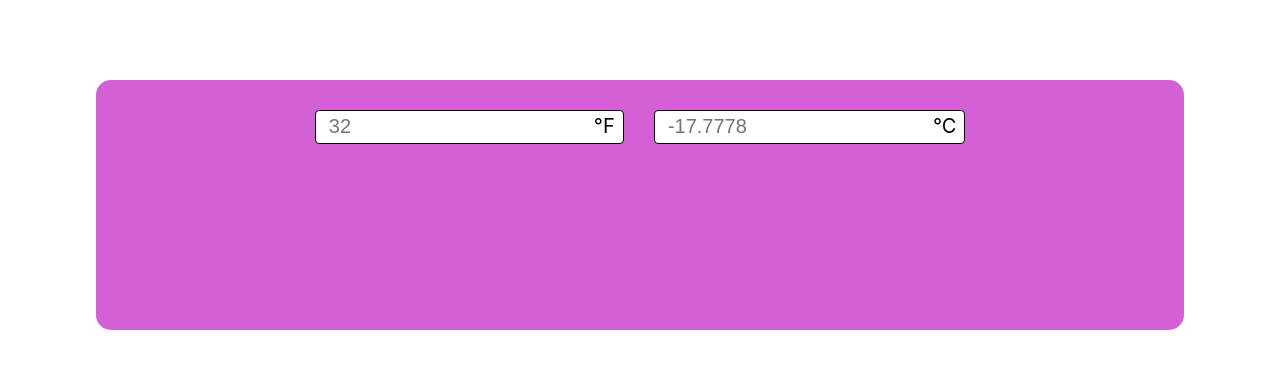
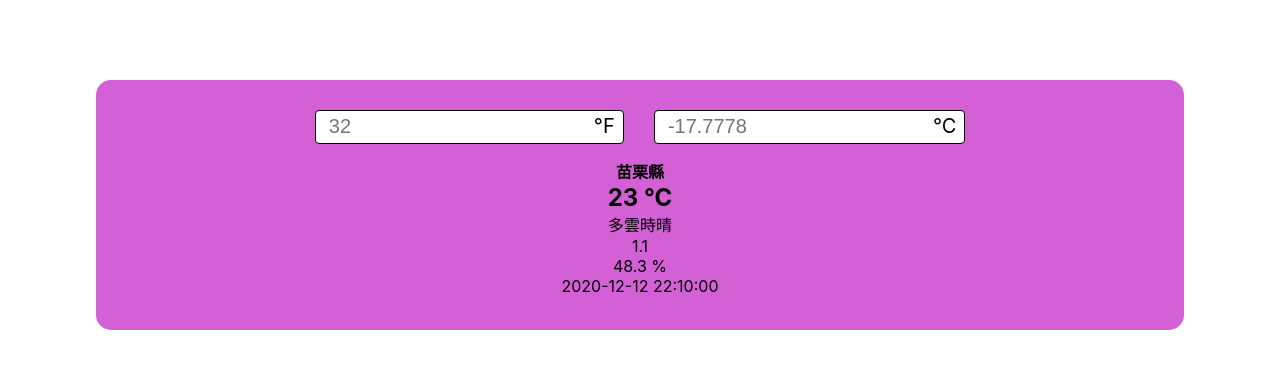
Before and after one commit to VanessaLin9/temperature-P06, a React (Create React App) app: page / in a window 1280 px wide. Shown: the top 368 px of the page. Built offline with nearby package versions, Linux system fonts and the light colour scheme; no server answers.

Commit message:
feat: fetch weather apis

```diff
--- /dev/null
+++ b/src/Hooks/useWeather.js
@@ -0,0 +1,74 @@
+import { useEffect, useState } from "react"
+
+const TOKEN = process.env.REACT_APP_Token
+const LOCATION = '臺北'
+const LOCATION_CITY = '臺北市'
+
+const useWeather = () => {
+
+ const [weather, setWeather] = useState({
+   locationName: "苗栗縣",
+   windSpeed: 1.1,
+   temperature: 22.9,
+   observationTime: '2020-12-12 22:10:00',
+   description: "多雲時晴",
+   weatherCode: "123",
+   rainPossibility: 48.3,
+   comfortability:'456',
+ })
+
+  const fetchWeatherNow = ()=> {
+    fetch(`https://opendata.cwb.gov.tw/api/v1/rest/datastore/O-A0003-001?Authorization=${TOKEN}&locationName=${LOCATION}`)
+    .then((res) => res.json())
+    .then((Data) => {
+      const location = Data.records.location[0]
+      const weatherElements = location.weatherElement.reduce((needElements, item) => {
+        if(['WDSD', 'TEMP'].includes(item.elementName)){
+          needElements[item.elementName] = item.elementValue
+        }
+        return needElements
+      }, {})
+
+      setWeather((prev) => ({
+        ...prev,
+        locationName: location.locationName,
+        windSpeed: weatherElements.WDSD,
+        temperature: weatherElements.TEMP,
+        observationTime: location.time.obsTime
+      }))
+    })
+  }
+
+  const fetchWeather36hr = ()=> {
+    fetch(`https://opendata.cwb.gov.tw/api/v1/rest/datastore/F-C0032-001?Authorization=${TOKEN}&locationName=${LOCATION_CITY}`)
+    .then((res) => res.json())
+    .then((data)=>{
+
+      const locationData = data.records.location[0]
+      const weatherElements = locationData.weatherElement.reduce((needElements, item)=> {
+        if(['Wx', 'PoP', 'CI'].includes(item.elementName)){
+          needElements[item.elementName]= item.time[0].parameter
+        }
+        return needElements
+      }, {})
+
+      setWeather((prev)=> ({
+        ...prev,
+        description: weatherElements.Wx.parameterName,
+        weatherCode: weatherElements.Wx.parameterValue,
+        rainPossibility: weatherElements.PoP.parameterName,
+        comfortability: weatherElements.CI.parameterName,
+      }))
+  })
+}
+
+  useEffect(()=>{
+    fetchWeatherNow()
+    fetchWeather36hr()
+  },[])
+
+
+  return {weather}
+}
+
+export default useWeather
--- a/src/component/App.css
+++ b/src/component/App.css
@@ -110,3 +110,13 @@
  input:invalid {
    box-shadow: none;
  }
+
+.container {
+  /* display: flex; */
+  background-color: rgb(211, 96, 213);
+  margin: 80px auto 0 auto;
+  width: 85%;
+  height: 250px;
+  padding: 15px;
+  border-radius: 15px;
+}
--- a/src/component/App.js
+++ b/src/component/App.js
@@ -1,12 +1,16 @@
-import React from 'react';
+import { useState, useEffect } from 'react';
 import './App.css';
-import Conversion from './conversion';
+import Conversion from './Conversion';
+import Weather from './Weather';
+import useWeather from '../Hooks/useWeather'
+
 
 const App = () => {
-  const [inputF, setInputF] = React.useState('');
-  const [inputC, setInputC] = React.useState('');
-  const [holderF, setHolderF] = React.useState('320');
-  const [holderC, setHolderC] = React.useState('160');
+  const [inputF, setInputF] = useState('');
+  const [inputC, setInputC] = useState('');
+  const [holderF, setHolderF] = useState('320');
+  const [holderC, setHolderC] = useState('160');
+  const {weather} = useWeather();
 
   const atChange = (e) => {
     if (e.target.id === 'inputF') {
@@ -23,7 +27,7 @@ const App = () => {
     }
   };
 
-  React.useEffect(() => {
+  useEffect(() => {
     let converC = ((inputF - 32) * 5) / 9;
     if (converC % 1 !== 0) {
       converC = converC.toFixed(4);
@@ -31,7 +35,7 @@ const App = () => {
     setHolderC(converC);
   }, [inputF]);
 
-  React.useEffect(() => {
+  useEffect(() => {
     let converF = (inputC * 9) / 5 + 32;
     if (converF % 1 !== 0) {
       converF = converF.toFixed(4);
@@ -41,6 +45,7 @@ const App = () => {
 
   return (
     <div className="App">
+      <div className="container">
       <Conversion
         inputF={inputF}
         inputC={inputC}
@@ -49,6 +54,8 @@ const App = () => {
         onChange={atChange}
         onClick={(e) => atClick(e)}
       />
+      <Weather weather={weather} />
+      </div>
     </div>
   );
 };
--- /dev/null
+++ b/src/component/Weather/index.js
@@ -0,0 +1,17 @@
+
+const Weather = (props)=> {
+  const {weather} = props;
+
+  return (
+    <div className="weather">
+        <h4>{weather.locationName}</h4>
+        <h2>{ Math.round(weather.temperature)} &deg;C </h2>
+        <p>{weather.description}</p>
+        <p>{weather.windSpeed}</p>
+        <p>{weather.rainPossibility} %</p>
+        <p>{weather.observationTime}</p>
+      </div>
+  )
+}
+
+export default Weather
--- a/src/component/conversion/Conversion.css
+++ b/src/component/conversion/Conversion.css
@@ -1,12 +1,4 @@
-.container {
-  /* display: flex; */
-  background-color: rgb(211, 96, 213);
-  margin: 80px auto 0 auto;
-  width: 85%;
-  height: 250px;
-  padding: 15px;
-  border-radius: 15px;
-}
+
 
 .inputLabel {
   margin:15px;
--- a/src/component/conversion/index.jsx
+++ b/src/component/conversion/index.jsx
@@ -15,7 +15,7 @@ const Conversion: React.FC<ConversionProps> = (props) => {
 
   return (
     <section>
-      <div className="container">
+
         {/* <form> */}
         <label className="inputLabel">
           <input
@@ -44,7 +44,7 @@ const Conversion: React.FC<ConversionProps> = (props) => {
           &deg;C
         </label>
         {/* </form> */}
-      </div>
+
     </section>
   );
 };
```
Also changed, not shown: 2 other files (tests, documents, lock files or other folders).
